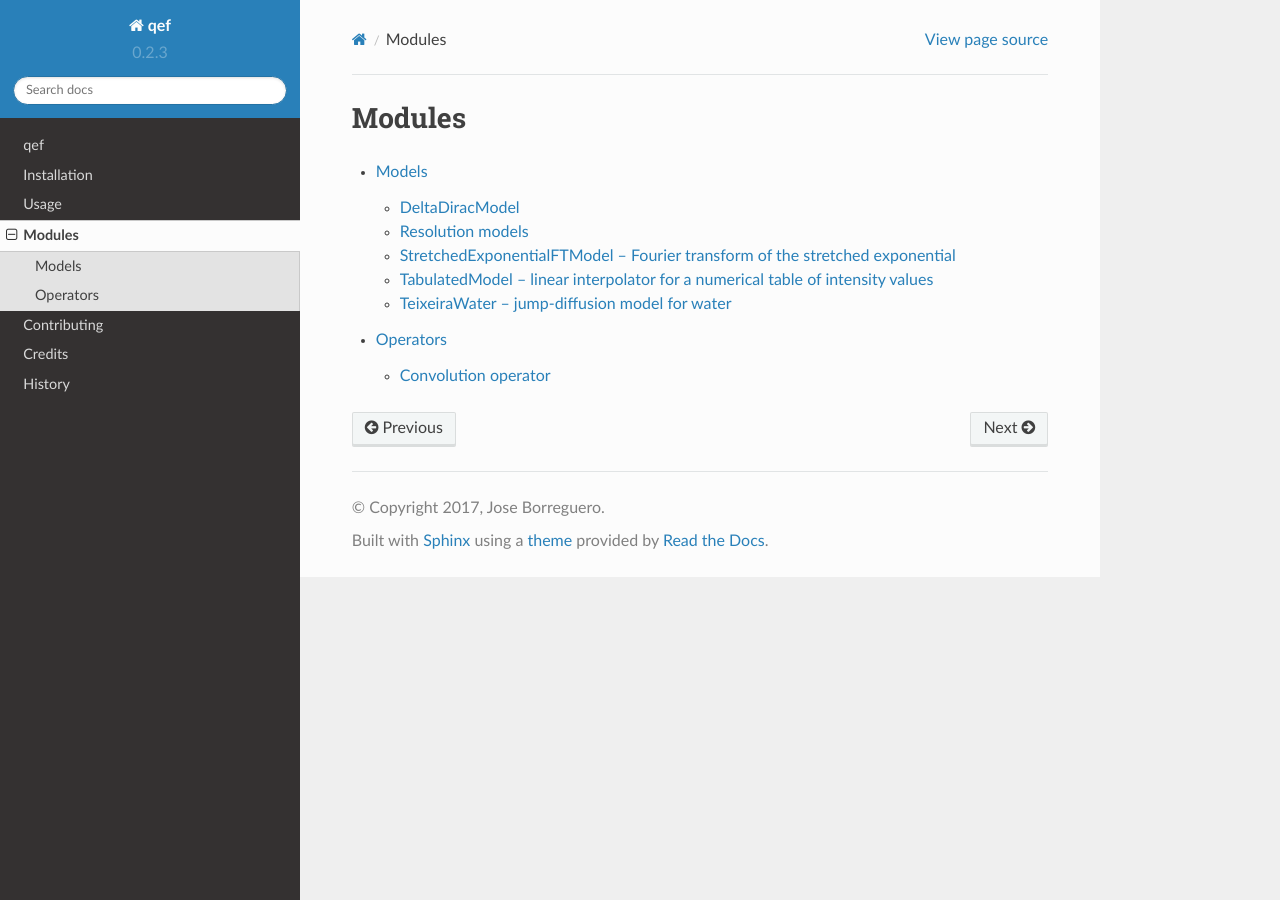
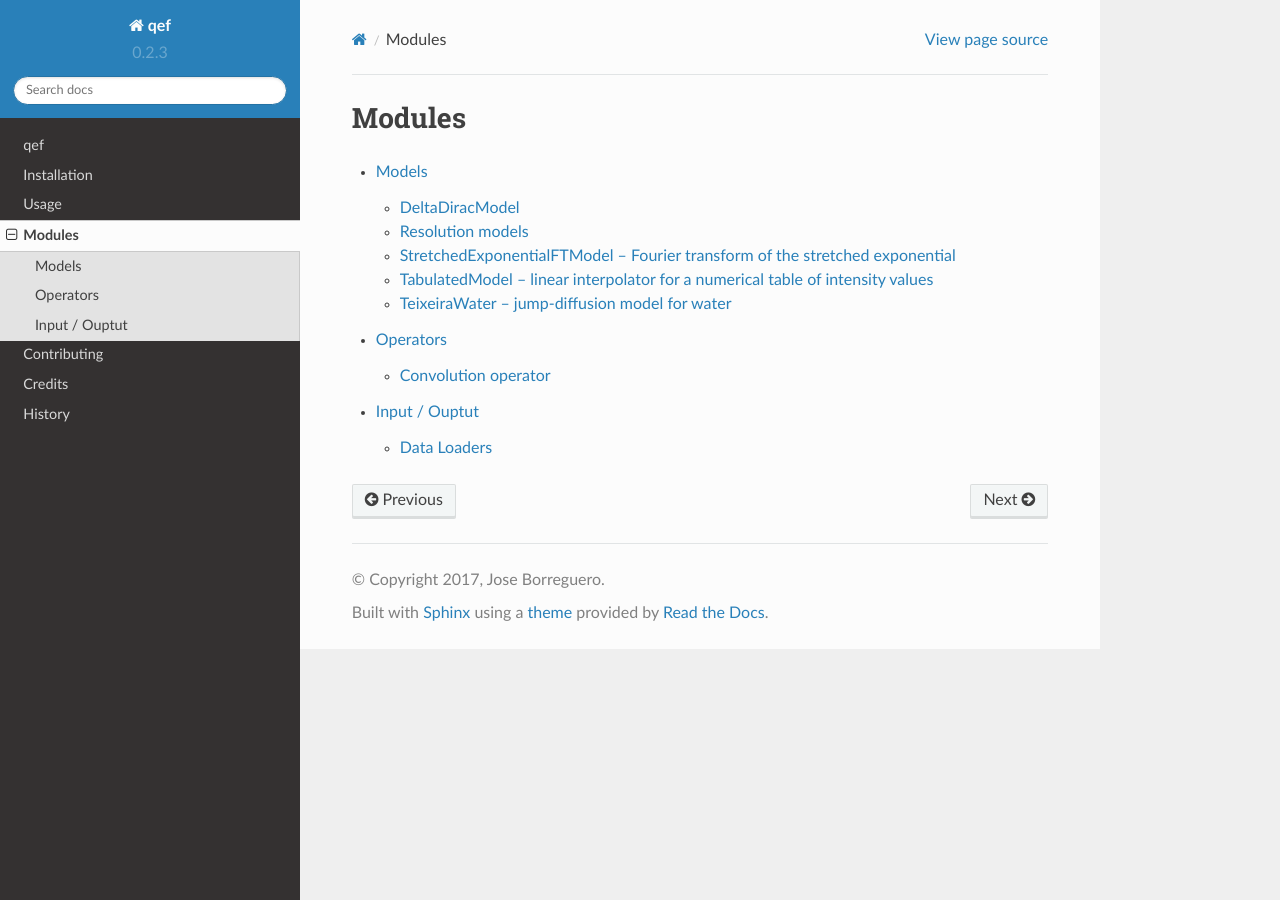
Before and after one commit to jmborr/qef, a Sphinx documentation site: the page built from docs/qef.rst, in a window 1280 px wide. Built offline with Sphinx 7.4.7 and the Read the Docs theme 2.0.0, drawn with Linux system fonts in a browser that asks for light colours.

Commit message:
Refs #51 Added documentation

```diff
--- a/docs/qef.rst
+++ b/docs/qef.rst
@@ -8,3 +8,4 @@ Modules
 
    qef/models/models.rst
    qef/operators/operators.rst
+   qef/io/io.rst
--- /dev/null
+++ b/docs/qef/io/io.rst
@@ -0,0 +1,9 @@
+==============
+Input / Ouptut
+==============
+
+.. toctree::
+   :glob:
+   :maxdepth: 1
+
+   loaders
```
Also changed, not shown: docs/qef/io/loaders.rst (added, +8 -0 lines).
